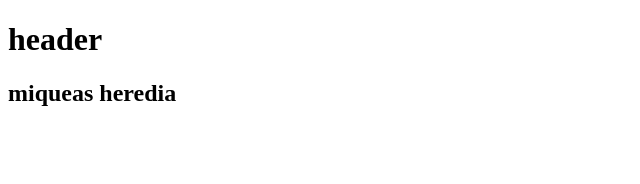
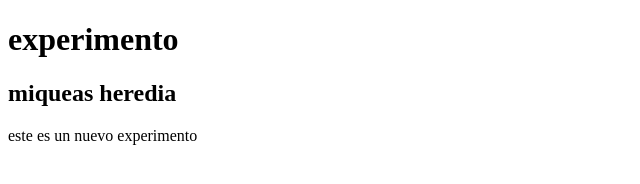
Before and after one commit to MiqueasHeredia50/prueba, a plain HTML site: page index.html in a window 1280 px wide. Shown: the whole page, without its empty margins (0-640 px from the left). Drawn offline with Linux system fonts and the light colour scheme.

Commit message:
agregamos texto de experimento

```diff
--- a/index.html
+++ b/index.html
@@ -8,10 +8,16 @@
 </head>
 <body>
     <header>
-        <h1>header</h1>
+        <h1>experimento</h1>
     </header>
    <div class="container">
     <h2>miqueas heredia</h2>
    </div>
+
+   <footer>
+    <p>
+        este es un nuevo experimento
+    </p>
+   </footer>
 </body>
 </html>
```
